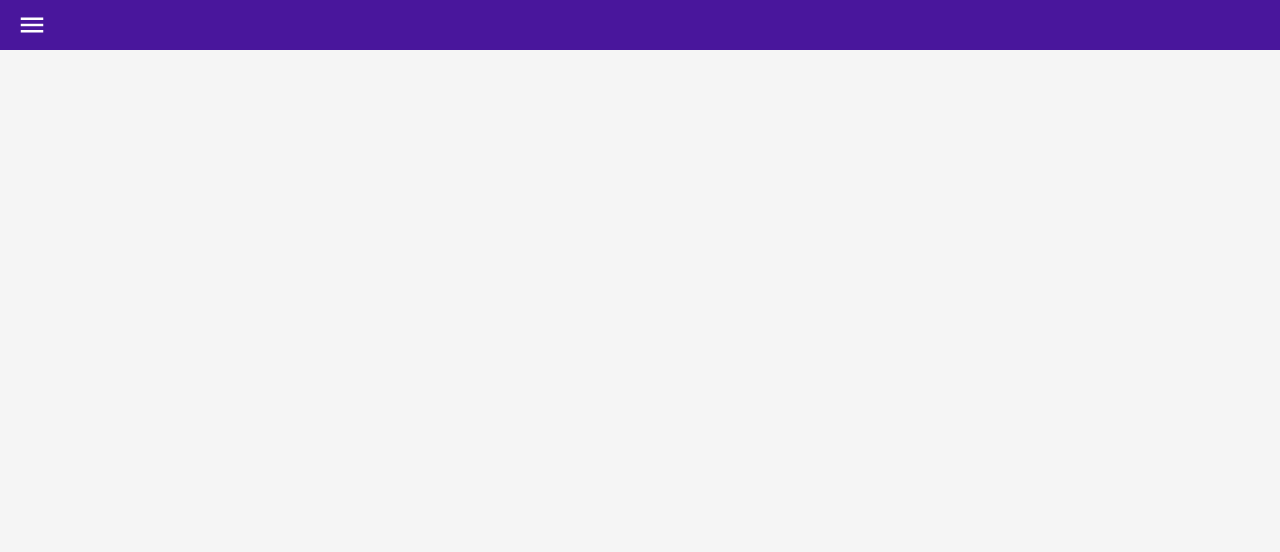
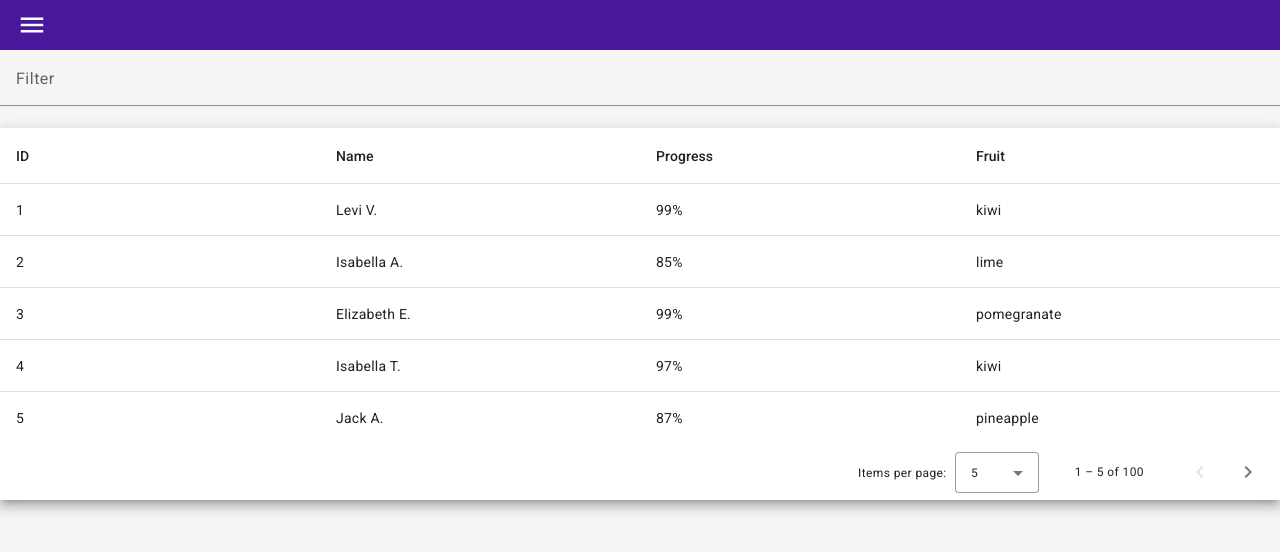
Before and after one commit to Istine/flight-viewer-angular, an Angular app: page /dashboard in a window 1280 px wide. Shown: the top 552 px of the page. Built offline with nearby package versions, Linux system fonts and the light colour scheme; no server answers.

Commit message:
added table

```diff
--- a/src/app/components/dashboard/dashboard.component.css
+++ b/src/app/components/dashboard/dashboard.component.css
@@ -52,3 +52,7 @@
   display: flex;
   align-items: center;
 }
+
+.text-red {
+  color: red;
+}
--- a/src/app/components/dashboard/dashboard.component.html
+++ b/src/app/components/dashboard/dashboard.component.html
@@ -11,5 +11,6 @@
         <button mat-button (click)="sidenav.open()">
     <mat-icon aria-hidden="false"  aria-label="menu icon" fontIcon="menu" class="menu-icon"></mat-icon>
         </button></nav>
+        <app-table></app-table>
   </mat-sidenav-content>
 </mat-sidenav-container>
--- a/src/app/components/dashboard/dashboard.component.ts
+++ b/src/app/components/dashboard/dashboard.component.ts
@@ -10,6 +10,10 @@
 export class DashboardComponent implements OnInit {
   @ViewChild('sidenav')
   sidenav!: MatSidenav;
+  fourHoursBefore: string = new Date(Date.now() - 13200000).toUTCString();
+  fiveHoursBefore: string = new Date(Date.now() - 16800000).toUTCString();
+
+  data: any[] = [];
 
   constructor(private http: FlightsService) {}
 
@@ -17,5 +21,20 @@
     this.sidenav.close();
   }
 
-  ngOnInit(): void {}
+  convertStringTimeToEpoch2 = (time: string) => {
+    const newDate = `${time}`;
+    const epoch = new Date(newDate).getTime();
+    return epoch / 1000;
+  };
+
+  ngOnInit(): void {
+    this.http
+      .getFilghts({
+        start: this.convertStringTimeToEpoch2(this.fiveHoursBefore),
+        end: this.convertStringTimeToEpoch2(this.fourHoursBefore),
+      })
+      .subscribe((res) => {
+        this.data = res;
+      });
+  }
 }
--- /dev/null
+++ b/src/app/components/table/table.component.css
@@ -0,0 +1,13 @@
+table {
+  width: 100%;
+}
+
+.mat-mdc-form-field {
+  font-size: 14px;
+  width: 100%;
+}
+
+td,
+th {
+  width: 25%;
+}
--- /dev/null
+++ b/src/app/components/table/table.component.html
@@ -0,0 +1,43 @@
+<mat-form-field>
+    <mat-label>Filter</mat-label>
+    <input matInput (keyup)="applyFilter($event)" placeholder="Ex. Mia" #input>
+  </mat-form-field>
+
+  <div class="mat-elevation-z8">
+    <table mat-table [dataSource]="dataSource" matSort>
+
+      <!-- ID Column -->
+      <ng-container matColumnDef="id">
+        <th mat-header-cell *matHeaderCellDef mat-sort-header> ID </th>
+        <td mat-cell *matCellDef="let row"> {{row.id}} </td>
+      </ng-container>
+
+      <!-- Progress Column -->
+      <ng-container matColumnDef="progress">
+        <th mat-header-cell *matHeaderCellDef mat-sort-header> Progress </th>
+        <td mat-cell *matCellDef="let row"> {{row.progress}}% </td>
+      </ng-container>
+
+      <!-- Name Column -->
+      <ng-container matColumnDef="name">
+        <th mat-header-cell *matHeaderCellDef mat-sort-header> Name </th>
+        <td mat-cell *matCellDef="let row"> {{row.name}} </td>
+      </ng-container>
+
+      <!-- Fruit Column -->
+      <ng-container matColumnDef="fruit">
+        <th mat-header-cell *matHeaderCellDef mat-sort-header> Fruit </th>
+        <td mat-cell *matCellDef="let row"> {{row.fruit}} </td>
+      </ng-container>
+
+      <tr mat-header-row *matHeaderRowDef="displayedColumns"></tr>
+      <tr mat-row *matRowDef="let row; columns: displayedColumns;"></tr>
+
+      <!-- Row shown when there is no matching data. -->
+      <tr class="mat-row" *matNoDataRow>
+        <td class="mat-cell" colspan="4">No data matching the filter "{{input.value}}"</td>
+      </tr>
+    </table>
+
+    <mat-paginator [pageSizeOptions]="[5, 10, 25, 100]" aria-label="Select page of users"></mat-paginator>
+  </div>
--- /dev/null
+++ b/src/app/components/table/table.component.ts
@@ -0,0 +1,99 @@
+import { AfterViewInit, Component, ViewChild } from '@angular/core';
+import { MatPaginator } from '@angular/material/paginator';
+import { MatSort } from '@angular/material/sort';
+import { MatTableDataSource } from '@angular/material/table';
+
+export interface UserData {
+  id: string;
+  name: string;
+  progress: string;
+  fruit: string;
+}
+
+/** Constants used to fill up our data base. */
+const FRUITS: string[] = [
+  'blueberry',
+  'lychee',
+  'kiwi',
+  'mango',
+  'peach',
+  'lime',
+  'pomegranate',
+  'pineapple',
+];
+const NAMES: string[] = [
+  'Maia',
+  'Asher',
+  'Olivia',
+  'Atticus',
+  'Amelia',
+  'Jack',
+  'Charlotte',
+  'Theodore',
+  'Isla',
+  'Oliver',
+  'Isabella',
+  'Jasper',
+  'Cora',
+  'Levi',
+  'Violet',
+  'Arthur',
+  'Mia',
+  'Thomas',
+  'Elizabeth',
+];
+
+/**
+ * @title Data table with sorting, pagination, and filtering.
+ */
+@Component({
+  selector: 'app-table',
+  styleUrls: ['table.component.css'],
+  templateUrl: 'table.component.html',
+})
+export class TableComponent implements AfterViewInit {
+  displayedColumns: string[] = ['id', 'name', 'progress', 'fruit'];
+  dataSource: MatTableDataSource<UserData>;
+
+  @ViewChild(MatPaginator)
+  paginator!: MatPaginator;
+  @ViewChild(MatSort) sort!: MatSort;
+
+  constructor() {
+    // Create 100 users
+    const users = Array.from({ length: 100 }, (_, k) => createNewUser(k + 1));
+
+    // Assign the data to the data source for the table to render
+    this.dataSource = new MatTableDataSource(users);
+  }
+
+  ngAfterViewInit() {
+    this.dataSource.paginator = this.paginator;
+    this.dataSource.sort = this.sort;
+  }
+
+  applyFilter(event: Event) {
+    const filterValue = (event.target as HTMLInputElement).value;
+    this.dataSource.filter = filterValue.trim().toLowerCase();
+
+    if (this.dataSource.paginator) {
+      this.dataSource.paginator.firstPage();
+    }
+  }
+}
+
+/** Builds and returns a new User. */
+function createNewUser(id: number): UserData {
+  const name =
+    NAMES[Math.round(Math.random() * (NAMES.length - 1))] +
+    ' ' +
+    NAMES[Math.round(Math.random() * (NAMES.length - 1))].charAt(0) +
+    '.';
+
+  return {
+    id: id.toString(),
+    name: name,
+    progress: Math.round(Math.random() * 100).toString(),
+    fruit: FRUITS[Math.round(Math.random() * (FRUITS.length - 1))],
+  };
+}
--- a/src/app/services/flights.service.ts
+++ b/src/app/services/flights.service.ts
@@ -1,9 +1,17 @@
 import { Injectable } from '@angular/core';
+import { HttpClient, HttpHeaders } from '@angular/common/http';
+import { Observable } from 'rxjs';
 
 @Injectable({
-  providedIn: 'root'
+  providedIn: 'root',
 })
 export class FlightsService {
+  private apiUrl: string = ` https://opensky-network.org/api/flights/all?`;
 
-  constructor() { }
+  constructor(private httpClient: HttpClient) {}
+
+  getFilghts(data: { start: number; end: number }): Observable<any[]> {
+    const newApiUrl = this.apiUrl + `begin=${data.start}&end=${data.end}`;
+    return this.httpClient.get<any[]>(newApiUrl);
+  }
 }
```
Also changed, not shown: src/app/app.module.ts (+13 -1 lines), 1 other file (tests, documents, lock files or other folders).
